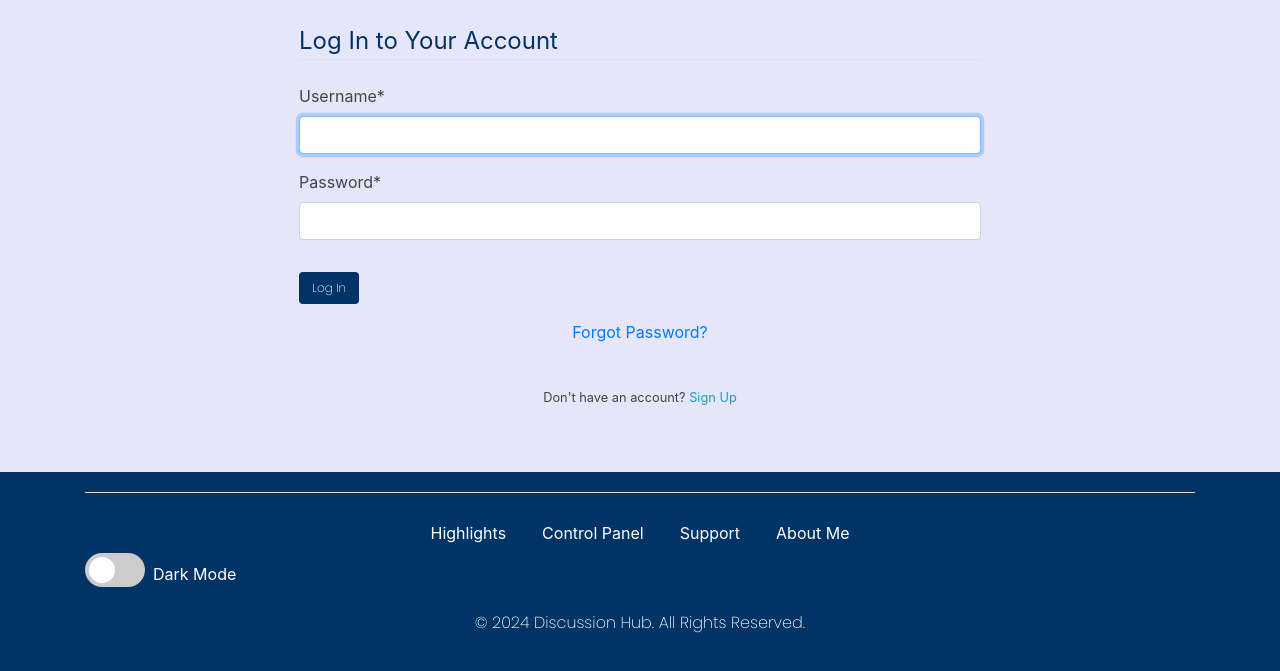
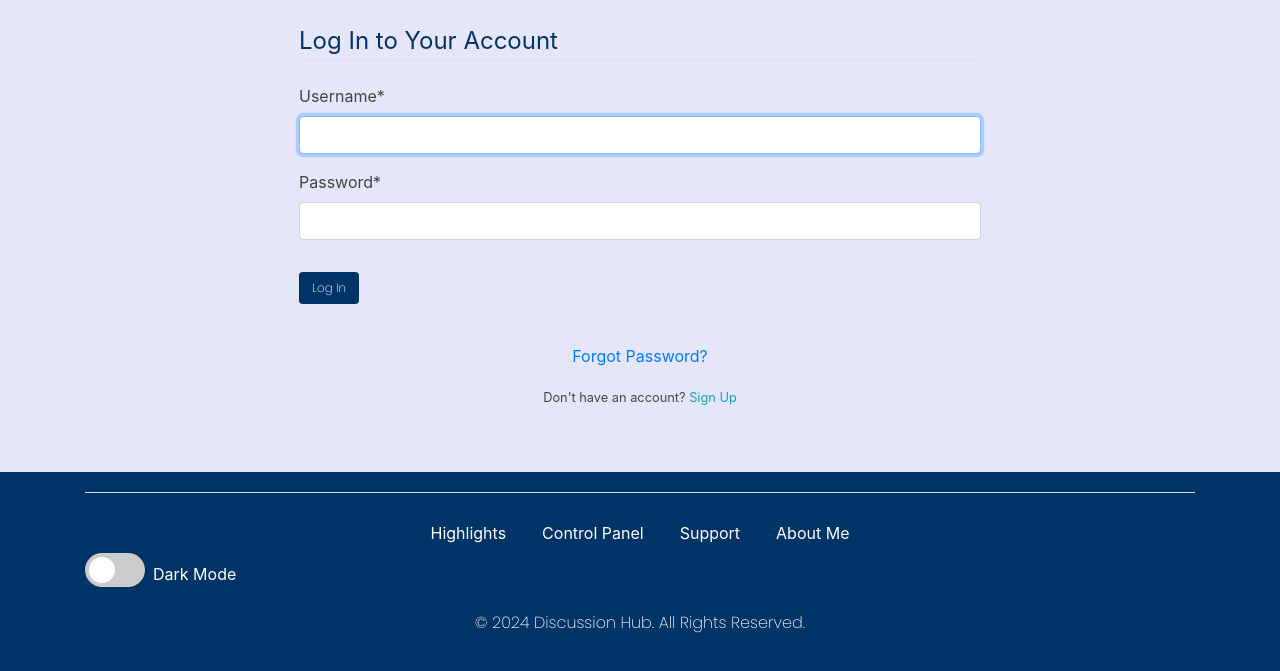
Before and after one commit to Yuss76A/the-discussion-blog, a Django app: page /login/ in a window 1280 px wide. Shown: the part 129-800 px from the top of the page. Run offline with Django 4.2, Linux system fonts and the light colour scheme; some libraries are stand-ins or nearby versions.

Commit message:
Modify the login.html file in the users app

```diff
--- a/users/templates/users/login.html
+++ b/users/templates/users/login.html
@@ -15,10 +15,10 @@
         <div class="form-group mt-3">
             <button class="btn btn-block" type="submit">Log In</button>
         </div>
-        <div class="text-center mt-3">
-            <a href="{% url 'password_reset' %}" aria-label="Reset your password" target="_blank">Forgot Password?</a>
-        </div>
     </form>
+    <div class="text-center">
+        <a href="{% url 'password_reset' %}" aria-label="Reset your password" target="_blank">Forgot Password?</a>
+    </div>
     <div class="mt-3 text-center">
         <small class="text-switch">Don't have an account? <a href="{% url 'register' %}" class="text-info"
                 aria-label="Create a new account">Sign
```
